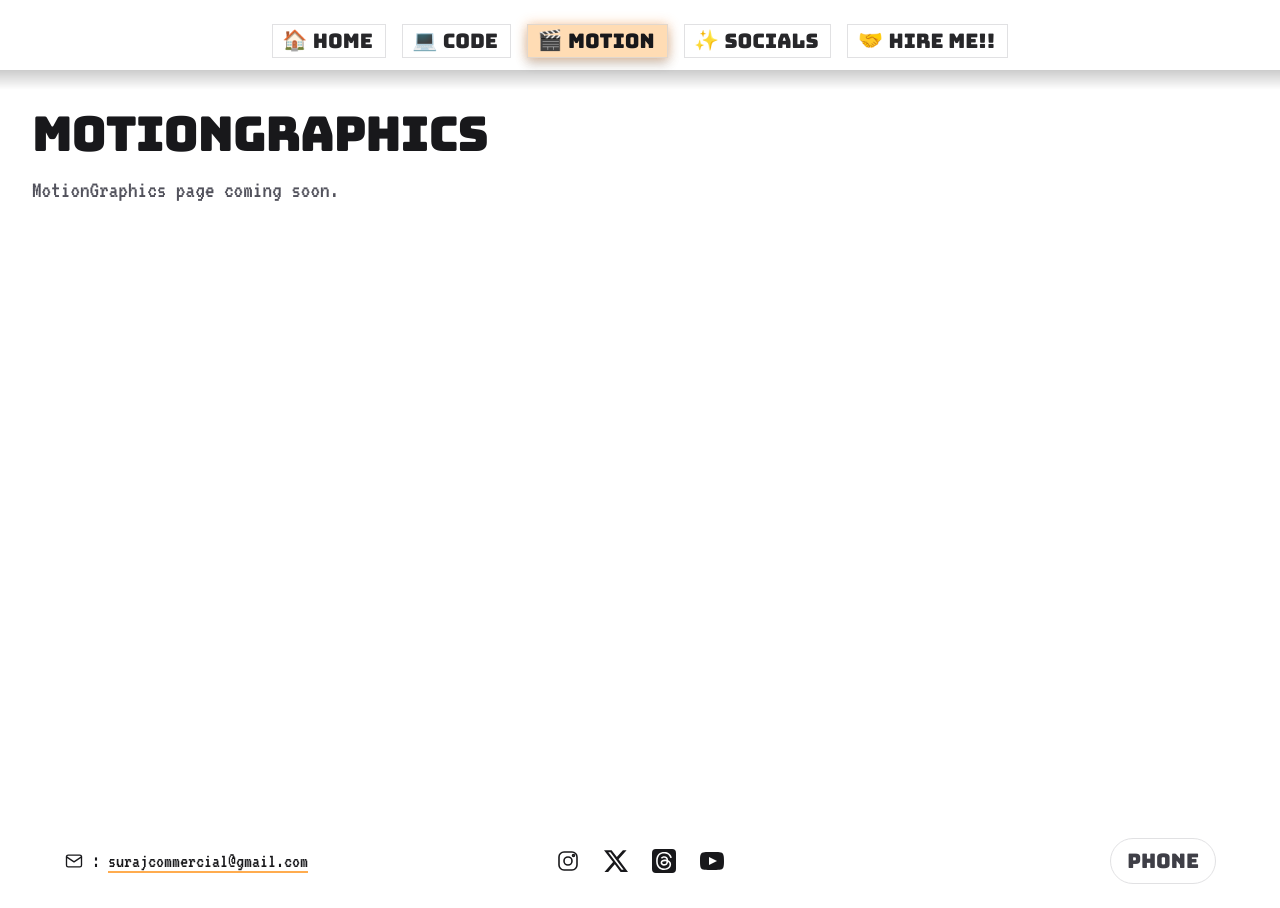
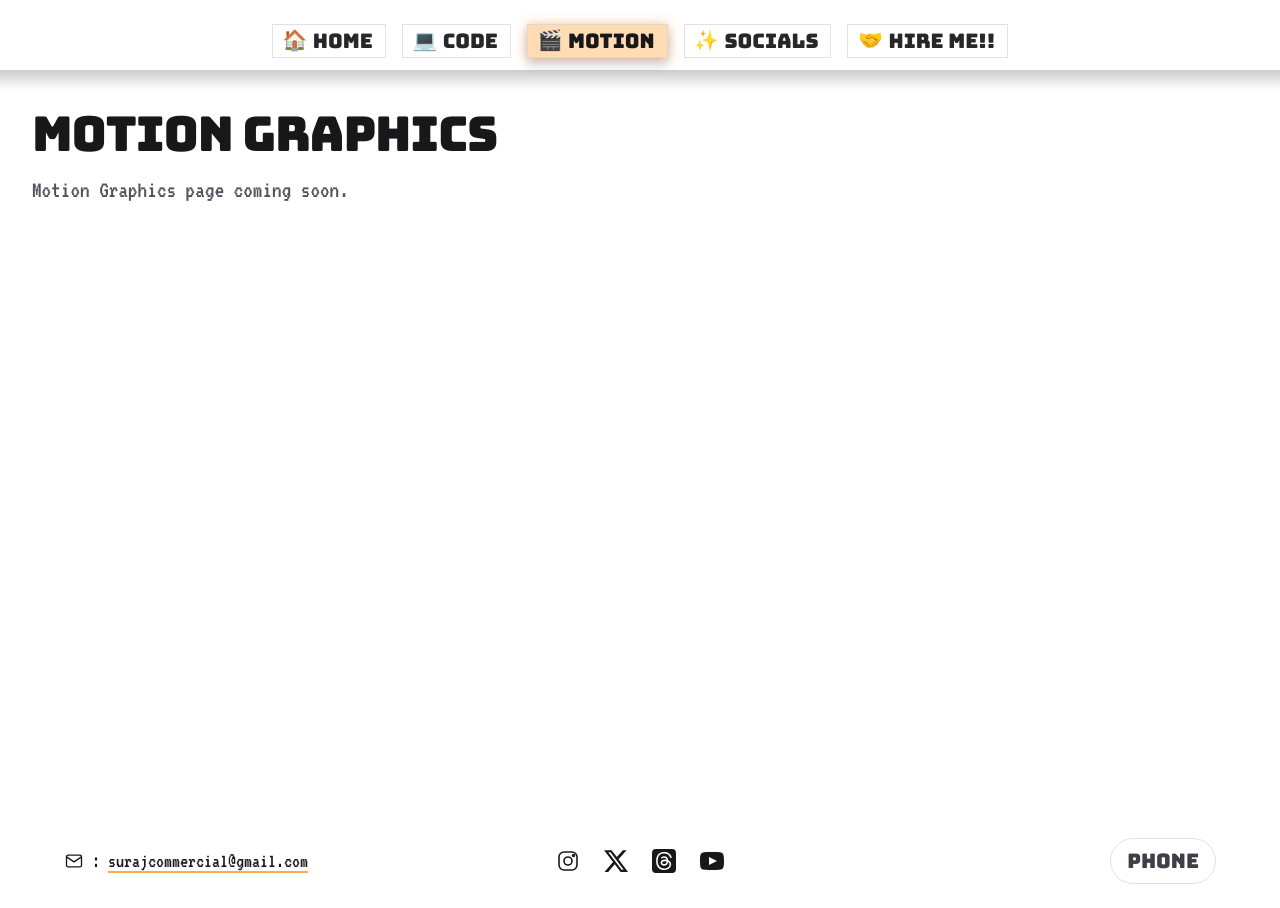
Before and after one commit to surajbanthot/bysuraj.in, a Next.js app: page /motiongraphics in a window 1280 px wide. Built offline with nearby package versions, Linux system fonts and the light colour scheme; a web font is replaced by a local one.

Commit message:
i don't know what changes

```diff
--- a/src/app/motiongraphics/page.tsx
+++ b/src/app/motiongraphics/page.tsx
@@ -3,9 +3,9 @@ import ScrollToTopButton from "@/components/ScrollToTopButton";
 export default function MotionGraphicsPage() {
   return (
     <main className="min-h-[calc(100vh-56px)] bg-white px-4 py-8 text-zinc-900 dark:bg-black dark:text-zinc-50 sm:px-8 sm:py-10">
-      <h1 className="font-[family-name:var(--font-bungee)] text-3xl font-normal tracking-tight sm:text-5xl">MotionGraphics</h1>
+      <h1 className="font-[family-name:var(--font-bungee)] text-3xl font-normal tracking-tight sm:text-5xl">Motion Graphics</h1>
       <p className="mt-4 text-lg text-zinc-600 dark:text-zinc-300 sm:text-2xl">
-        MotionGraphics page coming soon.
+        Motion Graphics page coming soon.
       </p>
 
       <ScrollToTopButton />
```
